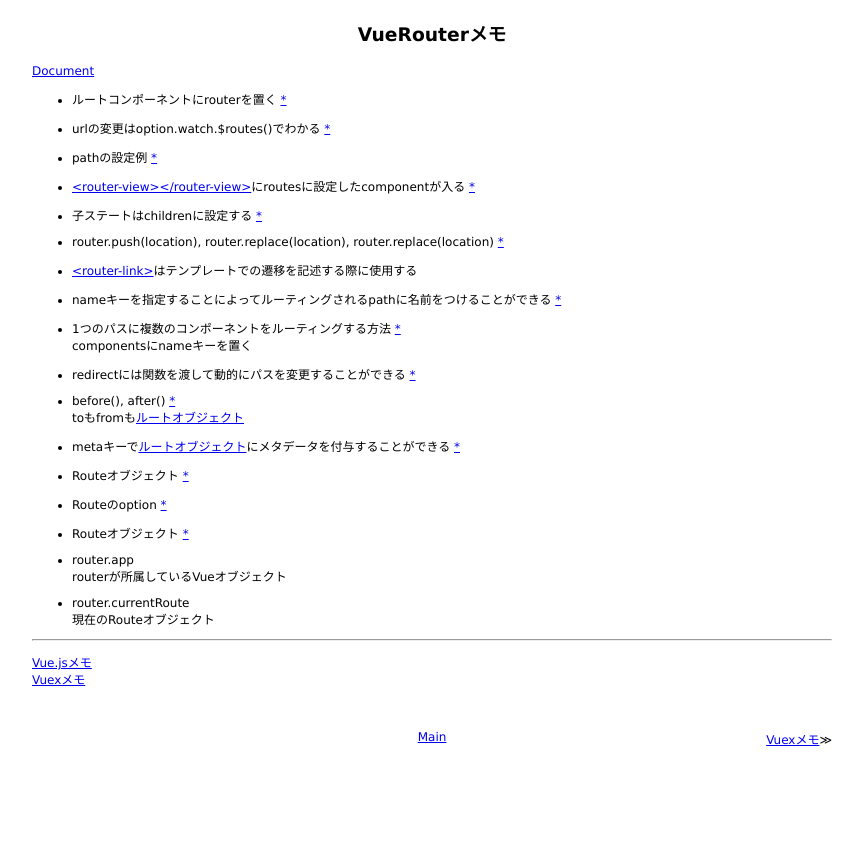
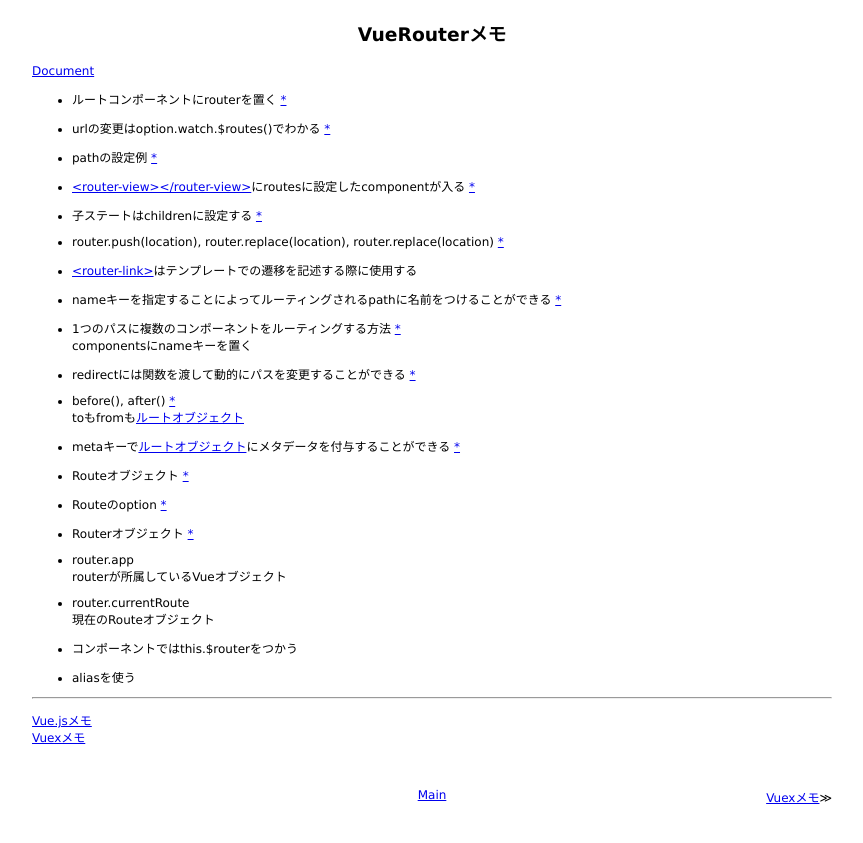
Before and after one commit to 38elements/38elements.github.com, a Jekyll site: the page built from _posts/2017-01-15-vue-router.md, in a window 1280 px wide. Shown: the top 843 px of the page, without its empty margins (208-1071 px from the left). Built offline with Jekyll 4.4.1, drawn with Linux system fonts in a browser that asks for light colours.

Commit message:
Update 2017-01-15-vue-router.md

```diff
--- a/_posts/2017-01-15-vue-router.md
+++ b/_posts/2017-01-15-vue-router.md
@@ -34,7 +34,7 @@ toもfromも[ルートオブジェクト](https://router.vuejs.org/en/api/route-
 
 * Routeのoption [\*](https://router.vuejs.org/ja/api/options.html)
 
-* Routeオブジェクト [\*](https://router.vuejs.org/en/api/router-instance.html)
+* Routerオブジェクト [\*](https://router.vuejs.org/en/api/router-instance.html)
 
 * router.app
 routerが所属しているVueオブジェクト
@@ -42,6 +42,10 @@ routerが所属しているVueオブジェクト
 * router.currentRoute
 現在のRouteオブジェクト
 
+* コンポーネントではthis.$routerをつかう
+
+* aliasを使う
+
 <hr>
 [Vue.jsメモ](/2016/12/20/vuejs.html)
 [Vuexメモ](/2017/01/14/vuex.html)
```
